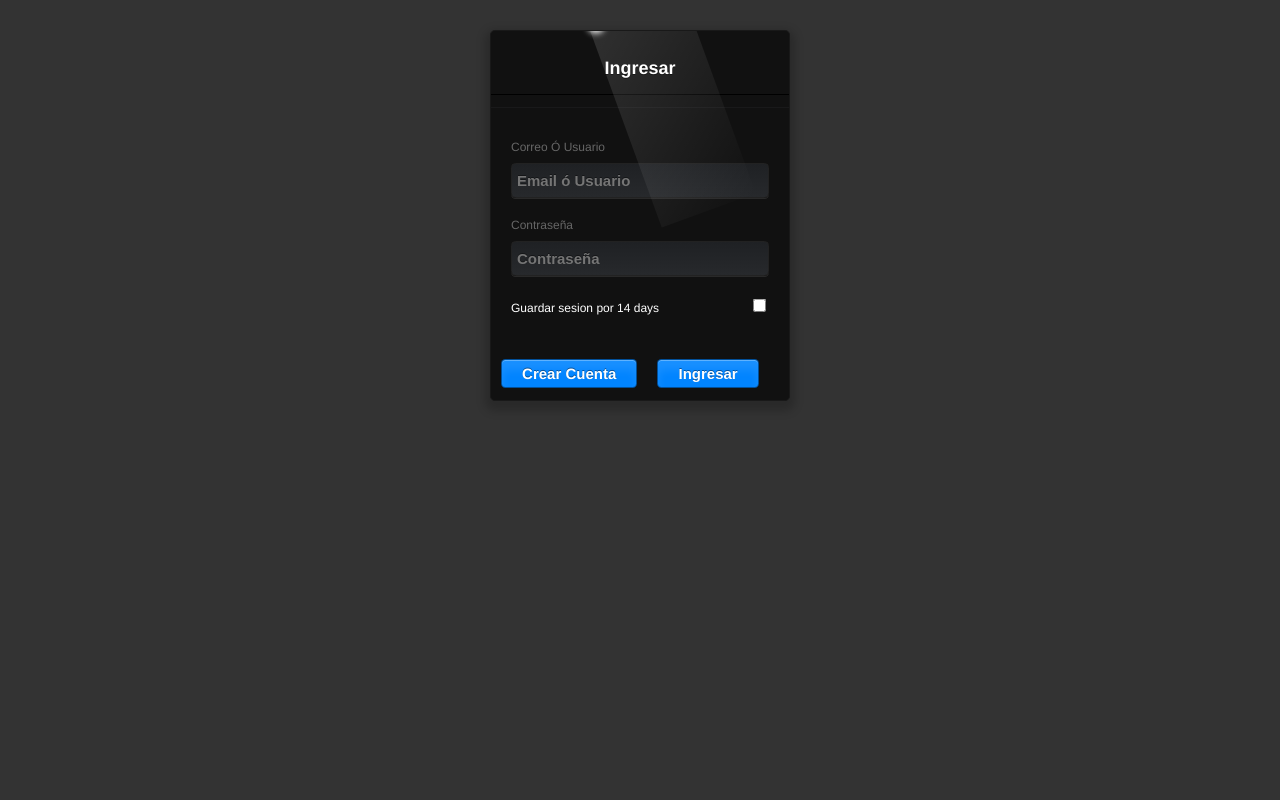
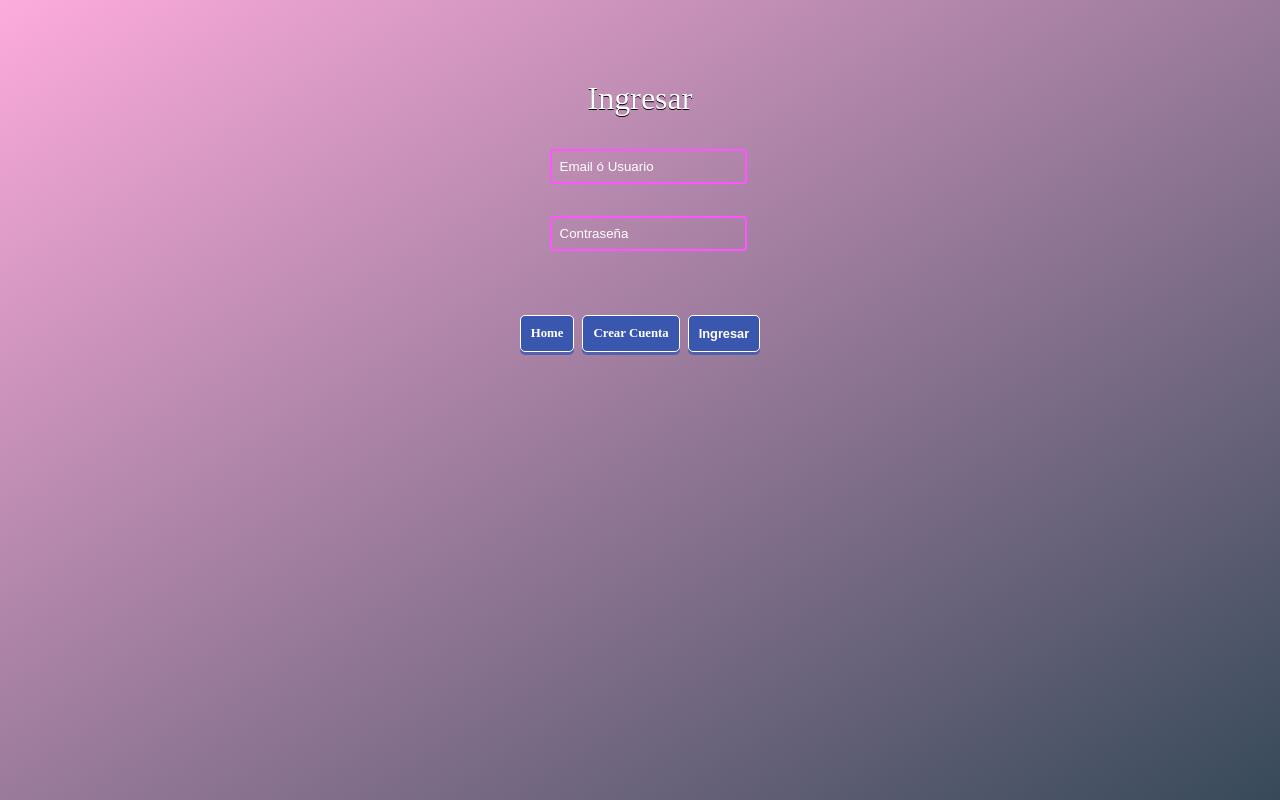
Before and after one commit to AngelDarco/project-norma, a PHP site: page /html/login.html in a window 1280 px wide. Run offline with PHP 8.4, Linux system fonts and the light colour scheme.

Commit message:
:lipstick: login styles updated

```diff
--- a/css/login.css
+++ b/css/login.css
@@ -1,146 +1,99 @@
 * {
+  margin: 0;
+  padding: 0;
   box-sizing: border-box;
 }
 
 body {
-  font-family: "HelveticaNeue-Light", "Helvetica Neue Light", "Helvetica Neue",
-    Helvetica, Arial, "Lucida Grande", sans-serif;
-  color: white;
-  font-size: 12px;
-  background: #333;
+  background-image: linear-gradient(to bottom right, #fdabdd, #374a5a);
+  background-repeat: no-repeat;
+  min-height: 100dvh;
+  min-width: 350px;
+  width: 100%;
+  color: #fff;
+  display: flex;
+  flex-direction: column;
+  align-items: center;
+  padding: 3rem 1rem;
+}
+
+h1 {
+  font-size: 2rem;
+  text-shadow: 0 1px 0 black;
+  text-align: center;
+  position: relative;
+  padding: 2rem 0;
+  font-weight: 300;
 }
 
 form {
-  background: #111;
-  width: 300px;
-  margin: 30px auto;
-  border-radius: 0.4em;
-  border: 1px solid #191919;
-  overflow: hidden;
-  position: relative;
-  box-shadow: 0 5px 10px 5px rgba(0, 0, 0, 0.2);
+  min-width: 300px;
+  display: flex;
+  flex-direction: column;
+  align-items: center;
+  justify-content: center;
+  gap: 2rem;
+
+  div {
+    width: 100%;
+    display: flex;
+    align-items: center;
+    justify-content: center;
+    flex-flow: row wrap;
+
+    input {
+      min-height: 2rem;
+      background-color: transparent;
+      border-radius: 4px;
+      padding: 0.5rem;
+      border: 0.13rem solid #f5f;
+      color: #fff !important;
+      padding-left: 0.5rem;
+      margin-left: 1rem;
+
+      &::-webkit-input-placeholder {
+        color: #fff;
       }
 
-form:after {
-  content: "";
-  display: block;
-  position: absolute;
-  height: 1px;
-  width: 100px;
-  left: 20%;
-  background: linear-gradient(left, #111, #444, #b6b6b8, #444, #111);
-  top: 0;
+      &:focus {
+        outline: none;
+      }
+    }
   }
 
-form:before {
-  content: "";
-  display: block;
-  position: absolute;
-  width: 8px;
-  height: 5px;
-  border-radius: 50%;
-  left: 34%;
-  top: -7px;
-  box-shadow: 0 0 6px 4px #fff;
+  .div-container {
+    padding: 2rem 0;
+    display: flex;
+    gap: 0.5rem;
+    flex: 1;
+
+    a,
+    input {
+      font-size: 0.8rem;
+      font-weight: 600;
+      color: white;
+      padding: 10px;
+      -webkit-border-radius: 5px;
+      -moz-border-radius: 5px;
+      border-radius: 5px;
+      background-color: #3a57af;
+      -webkit-box-shadow: 0 3px rgba(58, 87, 175, 0.75);
+      -moz-box-shadow: 0 3px rgba(58, 87, 175, 0.75);
+      box-shadow: 0 3px rgba(58, 87, 175, 0.75);
+      transition: all 0.1s linear 0s;
+      position: relative;
+      margin: 0;
+
+      text-decoration: none;
+      border: 1px solid #fff;
+
+      &:hover {
+        top: 3px;
+        background-color: #2e458b;
+        -webkit-box-shadow: none;
+        -moz-box-shadow: none;
+        box-shadow: none;
       }
-
-.inset {
-  padding: 20px;
-  border-top: 1px solid #19191a;
     }
-
-form h1 {
-  font-size: 18px;
-  text-shadow: 0 1px 0 black;
-  text-align: center;
-  padding: 15px 0;
-  border-bottom: 1px solid rgba(0, 0, 0, 1);
-  position: relative;
   }
-
-form h1:after {
-  content: "";
-  display: block;
-  width: 250px;
-  height: 100px;
-  position: absolute;
-  top: 0;
-  left: 50px;
-  pointer-events: none;
-  transform: rotate(70deg);
-  background: linear-gradient(
-    50deg,
-    rgba(255, 255, 255, 0.15),
-    rgba(0, 0, 0, 0)
-  );
 }
-
-label {
-  color: #666;
-  display: block;
-  padding-bottom: 9px;
-}
-
-input[type="text"],
-input[type="password"] {
-  width: 100%;
-  padding: 8px 5px;
-  background: linear-gradient(#1f2124, #27292c);
-  border: 1px solid #222;
-  box-shadow: 0 1px 0 rgba(255, 255, 255, 0.1);
-  border-radius: 0.3em;
-  margin-bottom: 20px;
-}
-
-label[for="remember"] {
-  color: white;
-  display: inline-block;
-  padding-bottom: 0;
-  padding-top: 5px;
-}
-
-input[type="checkbox"] {
-  display: inline-block;
-  vertical-align: top;
-}
-
-.p-container {
-  display: flex;
-  align-items: center;
-  justify-content: space-around;
-}
-
-.p-container:after {
-  clear: both;
-  display: table;
-  content: "";
-}
-
-input,
-a {
-  text-decoration: none;
-  padding: 5px 20px;
-  border: 1px solid rgba(0, 0, 0, 0.4);
-  text-shadow: 0 -1px 0 rgba(0, 0, 0, 0.4);
-  box-shadow: inset 0 1px 0 rgba(255, 255, 255, 0.3),
-    inset 0 10px 10px rgba(255, 255, 255, 0.1);
-  border-radius: 0.3em;
-  background: #0184ff;
-  color: white;
-  float: right;
-  font-weight: bold;
-  cursor: pointer;
-  font-size: 15px;
-}
-
-input[type="submit"]:hover {
-  box-shadow: inset 0 1px 0 rgba(255, 255, 255, 0.3),
-    inset 0 -10px 10px rgba(255, 255, 255, 0.1);
-}
-
-input[type="text"]:hover,
-input[type="password"]:hover,
-label:hover ~ input[type="text"],
-label:hover ~ input[type="password"] {
-  background: #27292c;
-}
--- a/html/login.html
+++ b/html/login.html
@@ -15,11 +15,9 @@
     <script type="module" src="../js/login.js" defer></script>
   </head>
   <body>
+    <h1>Ingresar</h1>
     <form method="post" id="formulario">
-      <h1>Ingresar</h1>
-      <div class="inset">
-        <p>
-          <label for="email">Correo Ó Usuario</label>
+      <div>
         <input
           type="text"
           name="email"
@@ -27,9 +25,8 @@
           placeholder="Email ó Usuario"
           required
         />
-        </p>
-        <p>
-          <label for="pass">Contraseña</label>
+      </div>
+      <div>
         <input
           type="password"
           name="pass"
@@ -37,16 +34,12 @@
           placeholder="Contraseña"
           required
         />
-        </p>
-        <p>
-          <input type="checkbox" name="remember" id="remember" />
-          <label for="remember">Guardar sesion por 14 days</label>
-        </p>
       </div>
-      <p class="p-container">
+      <div class="div-container">
+        <a href="../index.html">Home</a>
         <a href="./registro.html">Crear Cuenta</a>
         <input type="submit" name="go" id="go" value="Ingresar" />
-      </p>
+      </div>
     </form>
   </body>
 </html>
```
Lines whose indentation alone changed are shown as unchanged.
